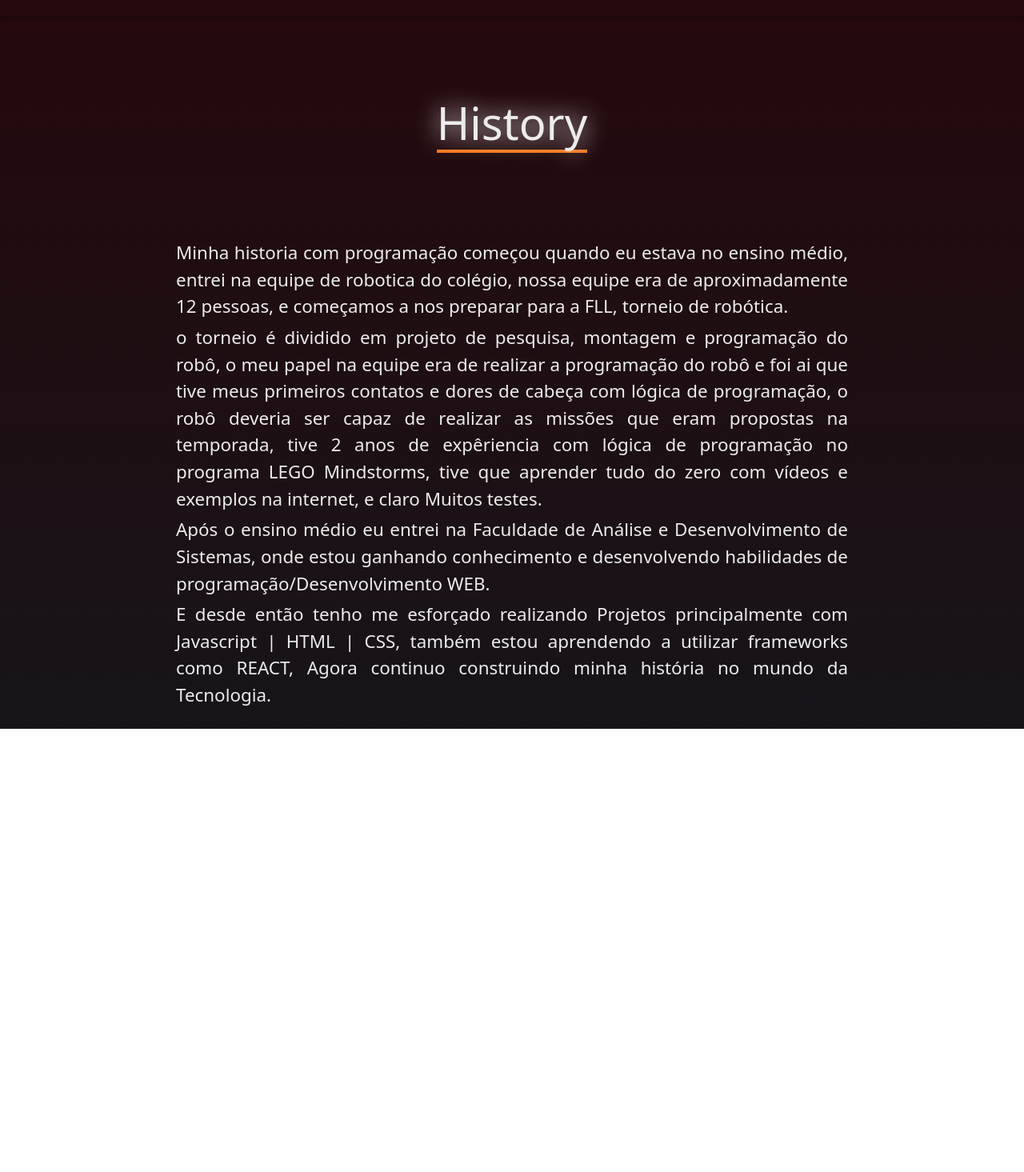
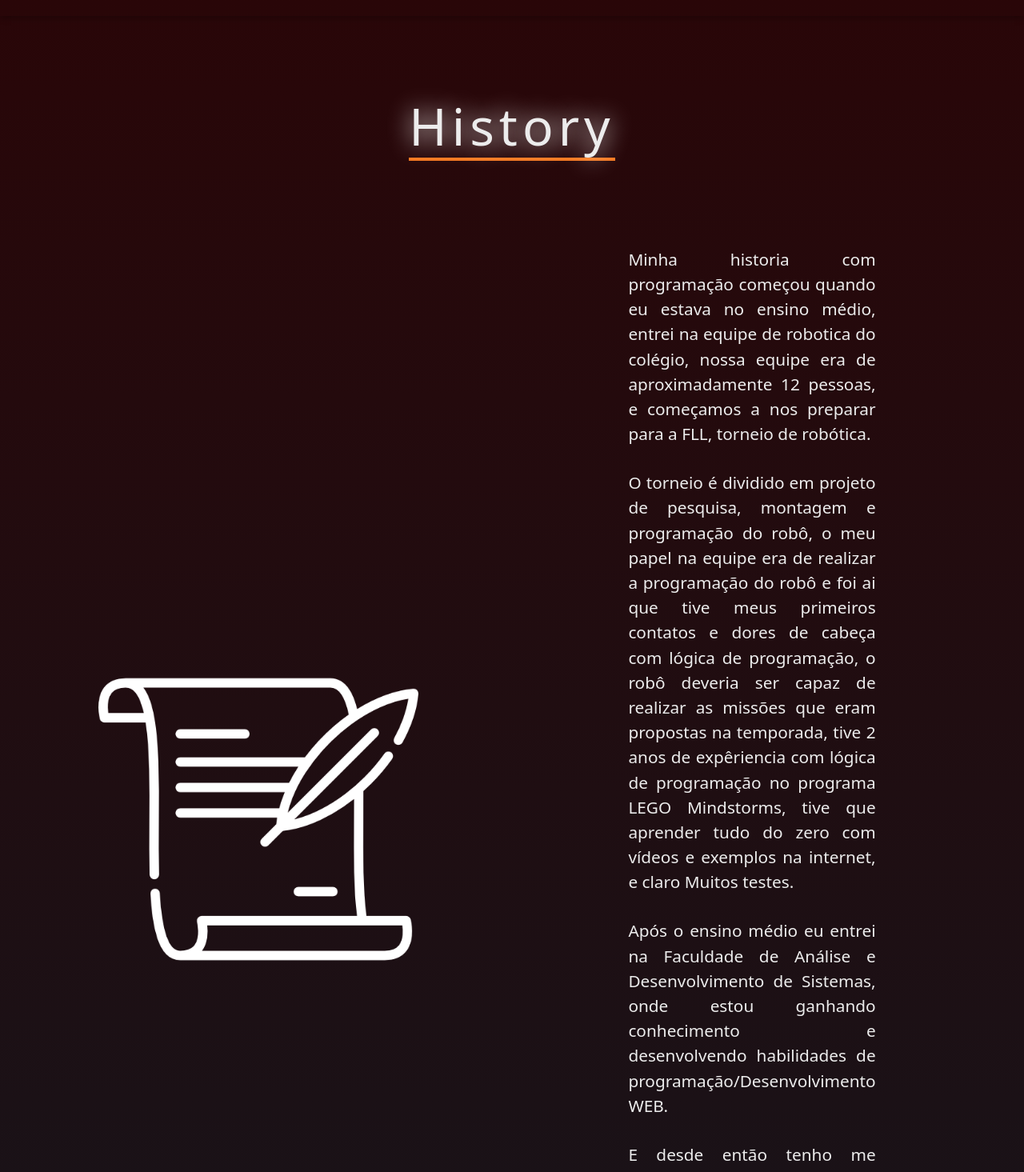
Before and after one commit to Spiguerfild/Portifolio, a React (Vite) app: page / in a window 1280 px wide. Shown: the part 760-2225 px from the top of the page at 80% size. Before the commit the page ends 1671 px from the top, so only its background shows below. Built offline with nearby package versions, Linux system fonts and the light colour scheme.

Commit message:
history configs

```diff
--- a/src/components/Apresentacao.css
+++ b/src/components/Apresentacao.css
@@ -17,7 +17,7 @@
   border-bottom: 2px solid #f6781f;
 }
 .text-ap h1 {
-  font-size: 4rem;
+  font-size: 4.6rem;
   position: relative;
   left: -3px;
 }
--- a/src/components/SectionHistory.css
+++ b/src/components/SectionHistory.css
@@ -1,12 +1,29 @@
-#section-history-container{
+#section-history-container {
     box-shadow: rgb(0 0 0 / 24%) 0px 3px 8px;
     padding: 100px 0 70px 0;
 }
-.history{
-    padding: 20px 220px;
+
+.history {
+    padding: 20px 190px;
     text-align: justify;
 }
-.history p{
-    font-size: 1.4rem;
-    margin-bottom: 5px;
+
+.history p {
+    font-size: 1.3rem;
+    margin-bottom: 30px;
 }
+
+.content-general-history {
+
+    display: flex;
+    gap: 200px;
+    justify-content: center;
+    align-items: center;
+}
+
+.foto-png {
+
+    filter: invert(1);
+    position: relative;
+    right: -10%;
+}
--- a/src/components/SectionHistory.jsx
+++ b/src/components/SectionHistory.jsx
@@ -1,20 +1,24 @@
 import TopSections from './TopSections.jsx'
 import './SectionHistory.css'
-
+import img_hi from '../img/scroll.png'
 
 function SectionHistory() {
   return (
     <div id="Section-history-container">
 
       <TopSections title={`History`} />
-      <div className='history'>
+      <div className='content-general-history'>
 
 
+        <div className='foto-png'>
+          <img src={img_hi} alt="" width={400} />
+        </div>
+        <div className='history'>
           <p>Minha historia com programação começou quando eu estava no ensino médio, entrei na equipe de robotica do colégio,
             nossa equipe era de aproximadamente 12 pessoas, e começamos a nos preparar para a FLL, <span>torneio de robótica</span>.
           </p>
           <p>
-          o torneio é dividido em projeto de pesquisa, montagem e <span>programação do robô</span>, o meu papel na equipe era de realizar a programação
+            O torneio é dividido em projeto de pesquisa, montagem e <span>programação do robô</span>, o meu papel na equipe era de realizar a programação
             do robô e foi ai que tive meus primeiros contatos e dores de cabeça com lógica de programação, o robô deveria ser capaz de realizar as missões que
             eram propostas na temporada, tive 2 anos de expêriencia com lógica de programação no programa LEGO Mindstorms, tive que aprender tudo do zero com vídeos e exemplos na
             internet, e claro <span>Muitos testes</span>.
@@ -28,6 +32,7 @@ function SectionHistory() {
           </p>
         </div>
       </div>
+    </div>
   );
 }
 
--- a/src/components/TopSections.css
+++ b/src/components/TopSections.css
@@ -1,13 +1,15 @@
-#top-sections{
+#top-sections {
   width: 100vw;
   display: flex;
   justify-content: center;
   align-items: center;
   margin: 100px 0 80px 0;
 }
-#top-sections h1{
-  font-size: 3.5rem;
+
+#top-sections h1 {
+  font-size: 4rem;
   border-bottom: 4px solid #f6781f;
   text-shadow: 0 0 30px #fff;
+  letter-spacing: 6px;
 
 }
```
Also changed, not shown: src/img/scroll.png (added). Lines whose indentation alone changed are shown as unchanged.
